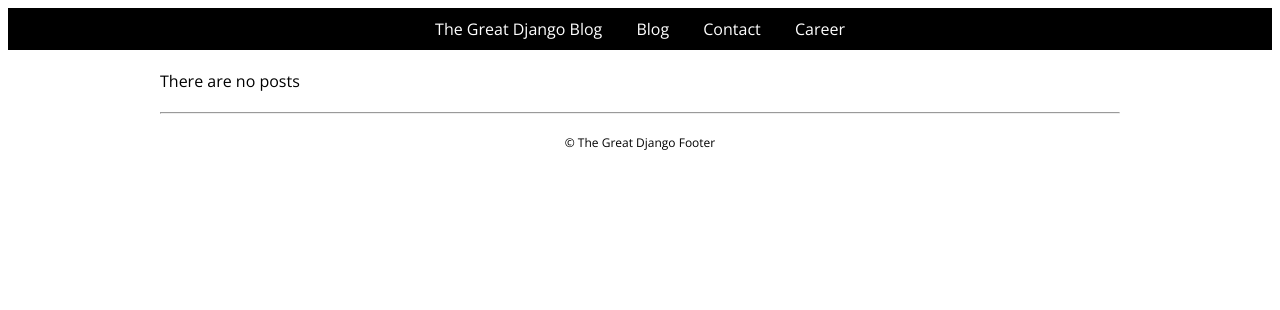
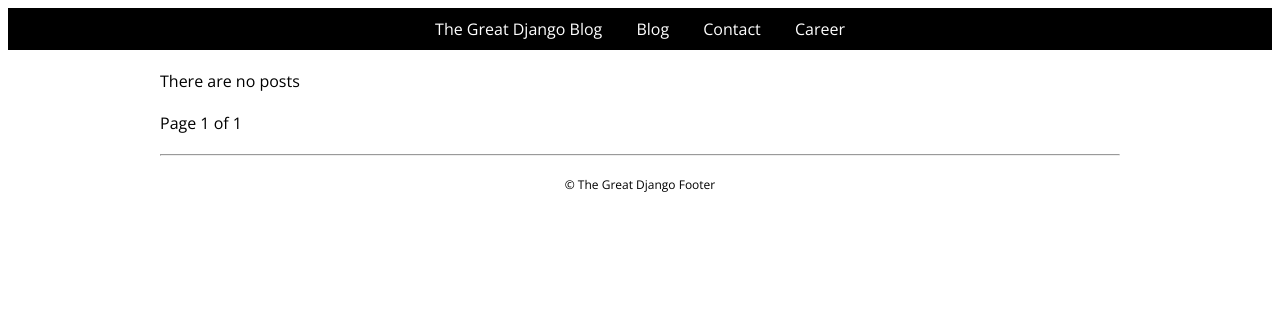
Before and after one commit to kydkang/TGDB2, a Django app: page / in a window 1280 px wide. Shown: the top 310 px of the page. Run offline with Django 3.2, Linux system fonts and the light colour scheme; data that the repository does not hold is empty; some libraries are stand-ins or nearby versions.

Commit message:
After Chapter 26

```diff
--- a/blog/templates/blog/post_list.html
+++ b/blog/templates/blog/post_list.html
@@ -18,4 +18,18 @@
         {% endfor %}
         </div>
     </div>
+    <div class="pagination">
+        <div class="section-inner clearfix">
+            <p>
+                {% if posts.has_previous %}
+                    <a href="?page={{ posts.previous_page_number }}">&lt; Prev</a> |
+                {% endif %}
+                {% if posts.has_next %}
+                    <a href="?page={{ posts.next_page_number }}">Next &gt;</a>
+                {% endif %}
+                <span>Page {{ posts.number }} of {{ posts.paginator.num_pages }}</span>
+            </p>
+        </div>
+    </div>
+
 {% endblock %}
--- a/blog/views.py
+++ b/blog/views.py
@@ -5,12 +5,15 @@ from django.shortcuts import render, get_object_or_404, get_list_or_404, redirec
 from django.contrib import messages
 from .forms import FeedbackForm
 from django.core.mail import mail_admins
+from django.core.paginator import Paginator, PageNotAnInteger, EmptyPage
+from django_project import helpers
 
 def index(request):
     return HttpResponse("Hello Django")
 
 def post_list(request):
     posts = Post.objects.order_by("-id").all()
+    posts = helpers.pg_records(request, posts, 5)
     return render(request, 'blog/post_list.html', {'posts': posts})
 
 def post_detail(request, pk, post_slug):
@@ -20,6 +23,7 @@ def post_detail(request, pk, post_slug):
 def post_by_category(request, category_slug):
     category = get_object_or_404(Category, slug=category_slug)
     posts = get_list_or_404(Post.objects.order_by("-id"), category=category)
+    posts = helpers.pg_records(request, posts, 5)
     context = {
         'category': category,
         'posts': posts
@@ -29,6 +33,7 @@ def post_by_category(request, category_slug):
 def post_by_tag(request, tag_slug):
     tag = get_object_or_404(Tag, slug=tag_slug)
     posts = get_list_or_404(Post.objects.order_by("-id"), tags=tag)
+    posts = helpers.pg_records(request, posts, 5)
     context = {
         'tag': tag,
         'posts': posts
--- /dev/null
+++ b/django_project/helpers.py
@@ -0,0 +1,12 @@
+from django.core.paginator import Paginator, EmptyPage, PageNotAnInteger
+
+def pg_records(request, list, num):
+    paginator = Paginator(list, num)
+    page = request.GET.get('page')      #  [[ /?page=1 ]]
+    try:
+        page_object = paginator.page(page)
+    except PageNotAnInteger:
+        page_object = paginator.page(1)
+    except EmptyPage:
+        page_object = paginator.page(paginator.num_pages)
+    return page_object
```
Also changed, not shown: blog/templates/blog/post_by_category.html (+13 -0 lines), blog/templates/blog/post_by_tag.html (+14 -0 lines).
